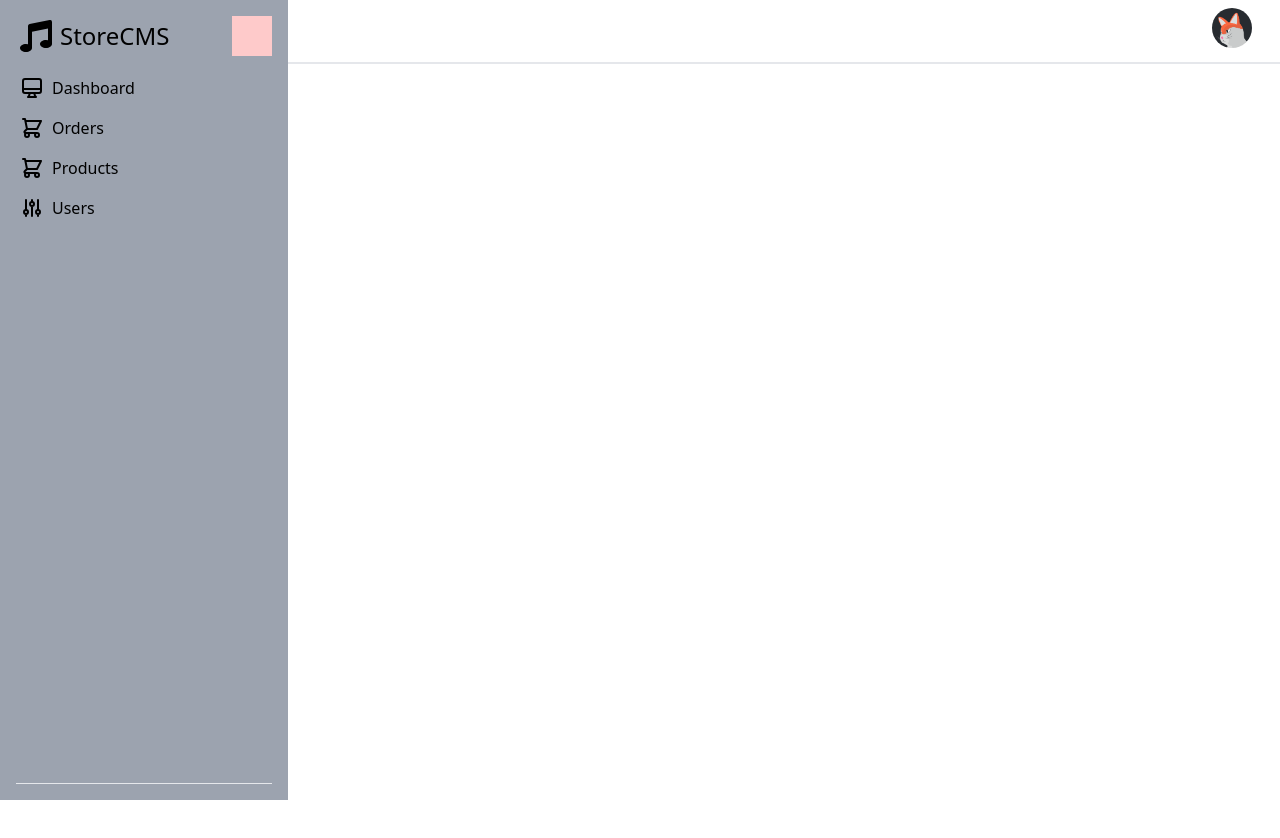
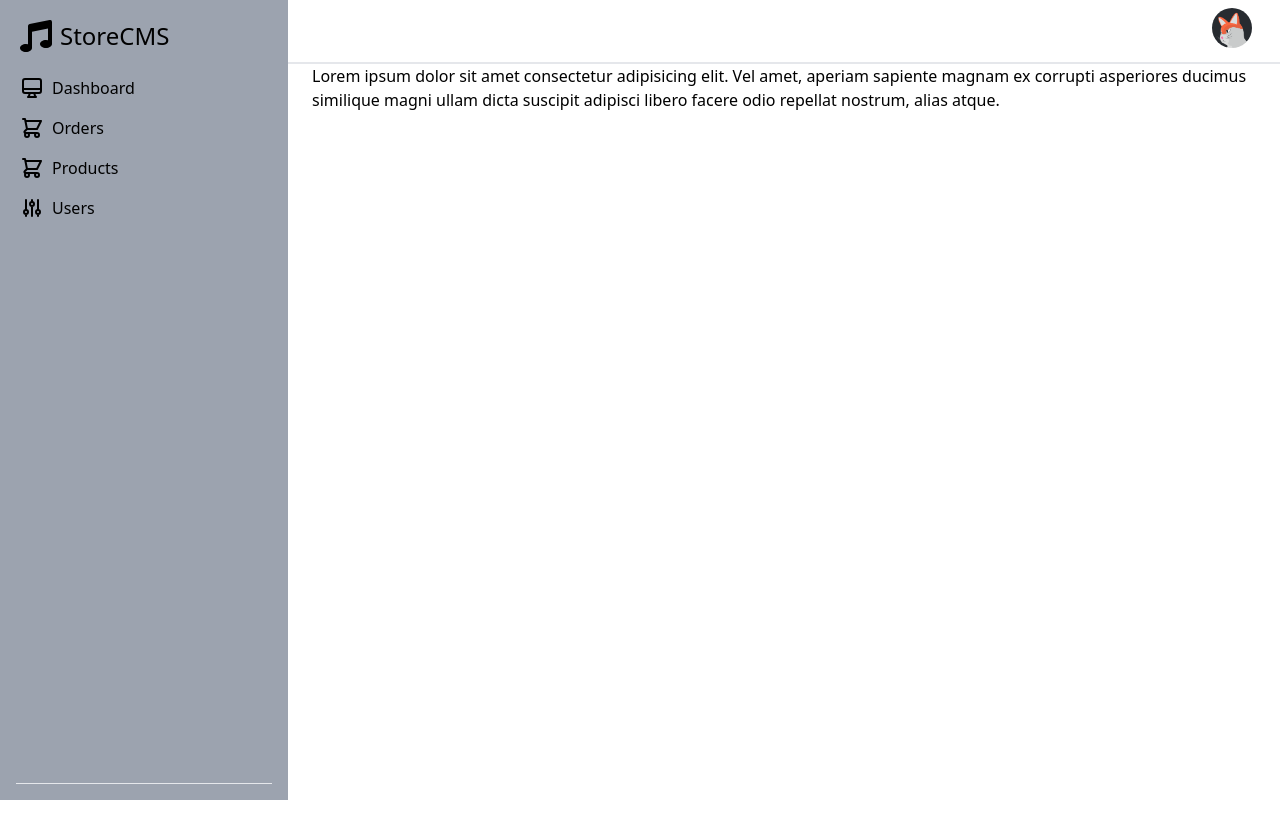
Before and after one commit to samueladitia95/music-store-admin, a Next.js app: page / in a window 1280 px wide. Shown: the top 838 px of the page. Before the commit the page ends 800 px from the top, so only its background shows below. Built offline with nearby package versions, Linux system fonts and the light colour scheme.

Commit message:
Add responsive to Navbar and Sidebar component

```diff
--- a/components/Navbar/index.tsx
+++ b/components/Navbar/index.tsx
@@ -11,7 +11,7 @@ const Navbar = () => {
           {/* Menu Button */}
           <svg
             xmlns="http://www.w3.org/2000/svg"
-            className="h-6 w-6"
+            className="h-6 w-6 md:hidden"
             fill="none"
             viewBox="0 0 24 24"
             stroke="currentColor"
@@ -24,7 +24,7 @@ const Navbar = () => {
               d="M4 6h16M4 12h16M4 18h7"
             />
           </svg>
-          <div className="flex items-center space-x-1">
+          <div className="flex items-center space-x-1 md:hidden">
             {/* Logo */}
             <svg
               xmlns="http://www.w3.org/2000/svg"
--- a/components/Sidebar/index.tsx
+++ b/components/Sidebar/index.tsx
@@ -30,12 +30,14 @@ const Sidebar = () => {
   const { isSidebarOpen, setIsSidebarOpen } = useGlobalContext();
 
   return (
+    // Extra div buat shadow
+    <div>
       <div
-      className={`h-screen w-72 z-40 overflow-y-auto transform transition duration-200 ease-in-out fixed top-0 ${
+        className={`h-screen w-72 z-40 overflow-y-auto transform transition duration-200 ease-in-out fixed top-0 md:static md:transform-none ${
           !isSidebarOpen ? "-translate-x-full" : ""
         }`}
       >
-      <div className="bg-gray-400  flex flex-col min-h-screen w-72 p-4">
+        <div className="bg-gray-400  flex flex-col min-h-screen w-72 p-4 md:fixed md:top-0 md:left-0">
           {/* Header  */}
           <div className="flex justify-between">
             {/* Logo */}
@@ -55,7 +57,7 @@ const Sidebar = () => {
             {/* Close Button */}
             <svg
               xmlns="http://www.w3.org/2000/svg"
-            className="h-10 w-10 bg-red-200"
+              className="h-10 w-10 bg-red-200 cursor-pointer md:hidden"
               viewBox="0 0 20 20"
               fill="currentColor"
               onClick={() => setIsSidebarOpen(false)}
@@ -78,6 +80,7 @@ const Sidebar = () => {
           </div>
         </div>
       </div>
+    </div>
   );
 };
 
--- a/pages/index.tsx
+++ b/pages/index.tsx
@@ -9,8 +9,19 @@ const Home: NextPage = () => {
   return (
     <Fragment>
       <GlobalProvider>
-        <Navbar />
-        <Sidebar />
+        {/* Temporary  */}
+        <div className="font-display md:flex">
+          <Sidebar />
+          <div className="flex-grow">
+            <Navbar />
+            <div className="container" style={{ minHeight: "200vh" }}>
+              Lorem ipsum dolor sit amet consectetur adipisicing elit. Vel amet,
+              aperiam sapiente magnam ex corrupti asperiores ducimus similique
+              magni ullam dicta suscipit adipisci libero facere odio repellat
+              nostrum, alias atque.
+            </div>
+          </div>
+        </div>
       </GlobalProvider>
     </Fragment>
   );
--- a/tailwind.config.js
+++ b/tailwind.config.js
@@ -4,7 +4,12 @@ module.exports = {
     "./components/**/*.{js,ts,jsx,tsx}",
   ],
   theme: {
-    extend: {},
+    extend: {
+      container: {
+        center: true,
+        padding: "1.5rem",
+      },
+    },
   },
   plugins: [],
 };
```
Lines whose indentation alone changed are shown as unchanged.
